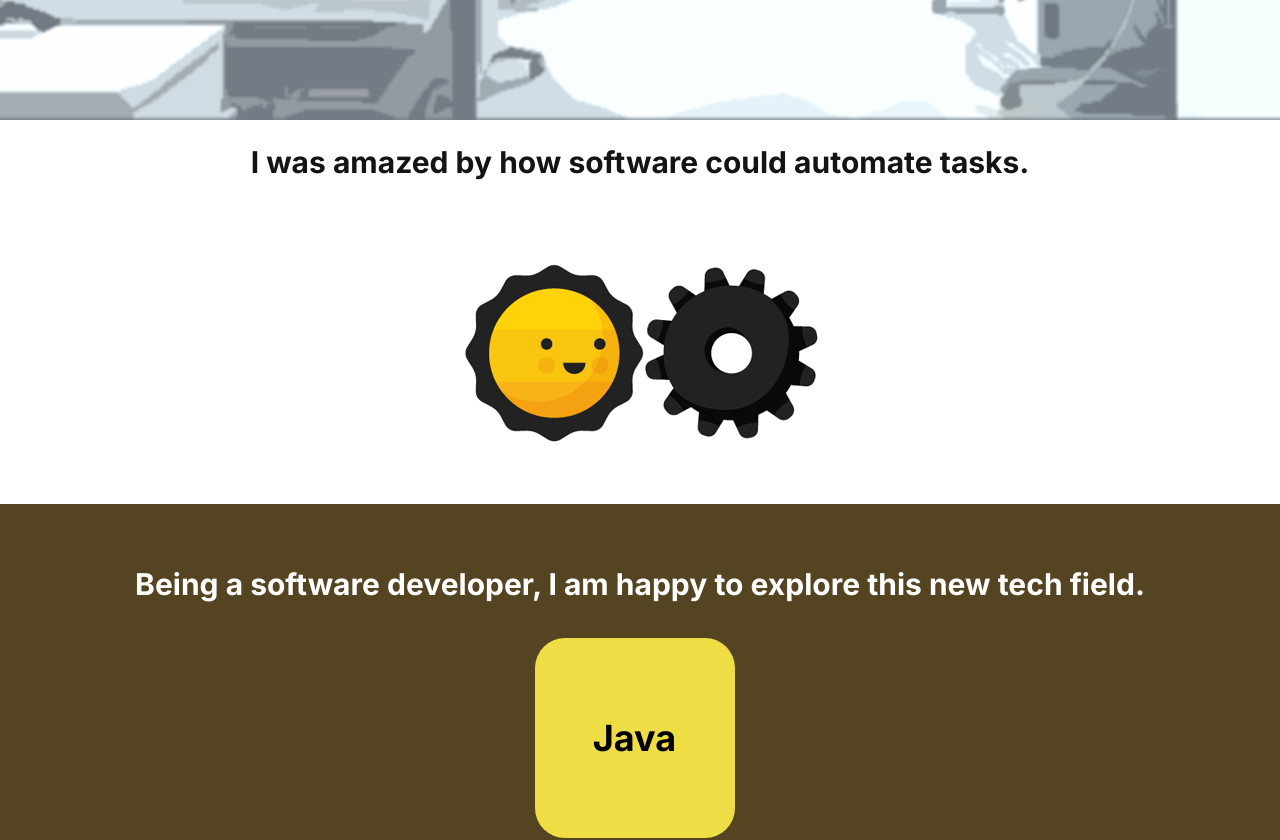
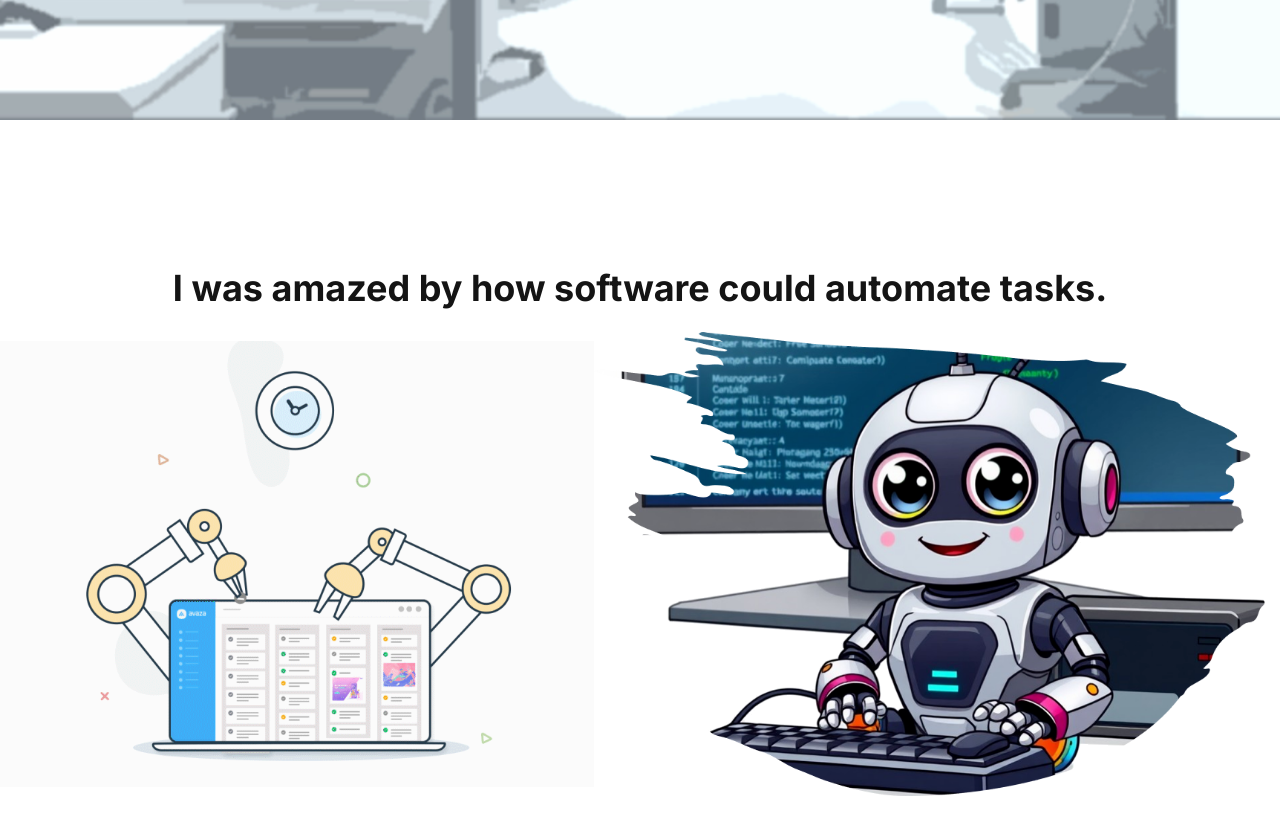
Before and after one commit to diamondcodebase/ox-app, a Next.js app: page /aboutMe in a window 1280 px wide. Shown: the part 2280-3120 px from the top of the page. Built offline with nearby package versions, Linux system fonts and the light colour scheme.

Commit message:
update section4 images

```diff
--- a/src/app/aboutMe/page.js
+++ b/src/app/aboutMe/page.js
@@ -20,7 +20,8 @@ export default function AboutMe() {
     const sentence8 = "Working with teams with different talents, bringing projects to life drive my motivation.";
     const sentence9 = "I would be excited if one day I could work with you, fork~";
 
-    const imageSrc5 = "./gear.gif";
+    const imageSrc4_1 = "./automatic.gif";
+    const imageSrc4_2 = "./robot.png";
     const imageSrc8 = "./work_together.png";
 
 
@@ -30,7 +31,7 @@ export default function AboutMe() {
             <Section1 displayText={sentence1} />
             <Section2 displayText={sentence2} displayText2={sentence3} />
             <Section3 displayText={sentence4} />
-            <Section4 displayText={sentence5} imageSrc={imageSrc5} alt={"rotating"} />
+            <Section4 displayText={sentence5} imageSrc={imageSrc4_1} alt={"automatic"} imageSrc2={imageSrc4_2} alt2={"robot"}/>
             <Section6 displayText={sentence6} />
             <Section7 displayText={sentence7} />
             <Section8 displayText={sentence8} imageSrc={imageSrc8} alt={"work_together"} />
--- a/src/components/Section4.js
+++ b/src/components/Section4.js
@@ -1,16 +1,29 @@
 import React from 'react';
 import { motion } from "framer-motion";
 
-export default function Section4({displayText, imageSrc, alt}) {
+export default function Section4({displayText, imageSrc, alt, imageSrc2, alt2}) {
     return (
         <div>
             {
-                <div className='flex flex-col items-center justify-between'>
-                    <div className='text-xl sm:text-3xl font-bold p-3 m-3'>
+                <div className='flex flex-col items-center justify-between'
+                    style={{
+                        height: '100vh',
+                        display: 'flex',
+                        justifyContent: 'center',
+                        alignItems: 'center',
+                        backgroundSize: 'cover',
+                        backgroundPosition: 'center',
+                }}>
+                    <div className='text-2xl sm:text-4xl font-bold p-3 m-3'>
                         { displayText }
                     </div>
-                    <div>
-                        <img src= { imageSrc } alt= { alt } />
+                    <div className='flex flex-row items-center justify-between'>
+                        <div>
+                            <img src= { imageSrc } alt= { alt } />
+                        </div>
+                        <div>
+                            <img src= { imageSrc2 } alt= { alt2 } />
+                        </div>
                     </div>
 
                 </div>
```
Also changed, not shown: public/automatic.gif (added), public/robot.png (added).
